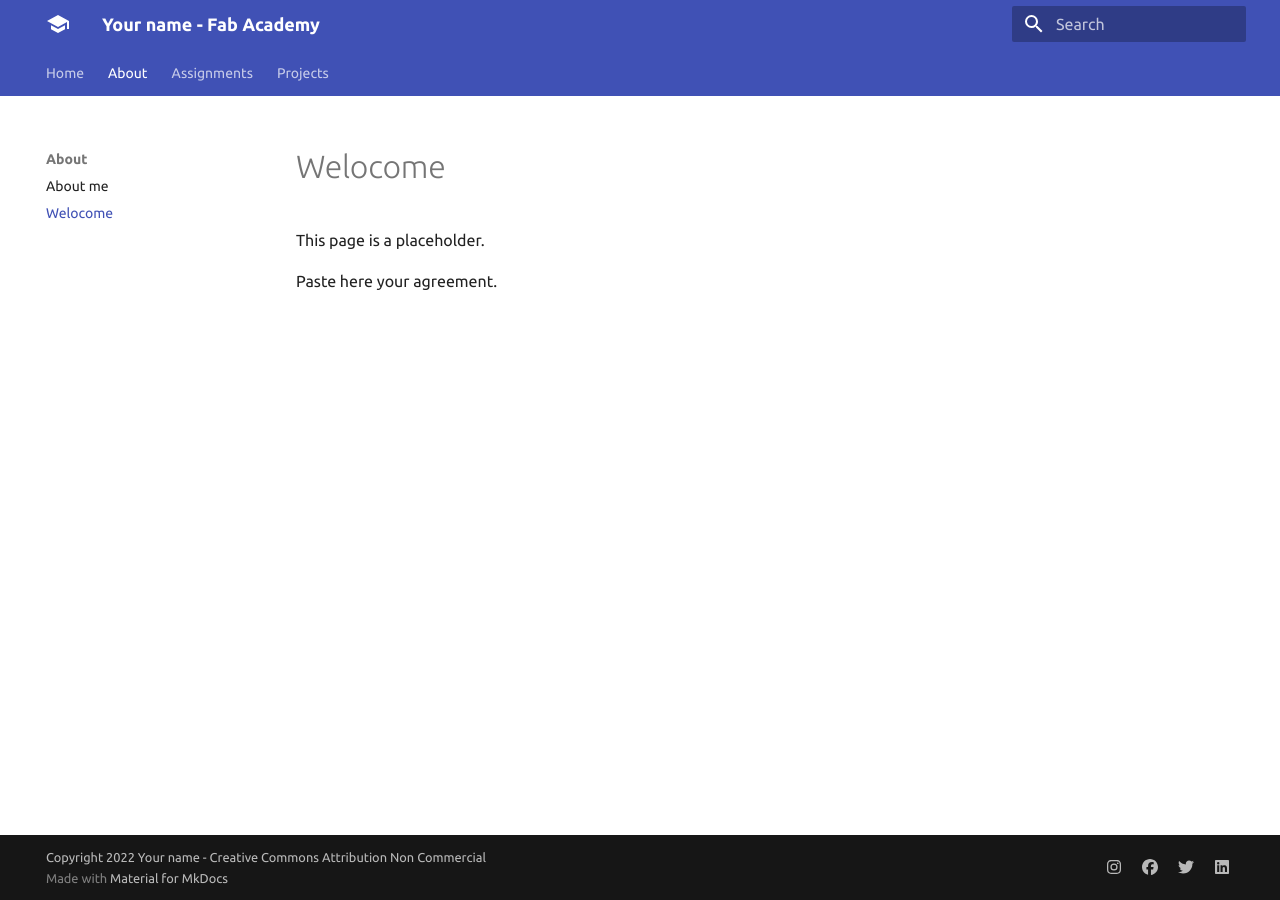
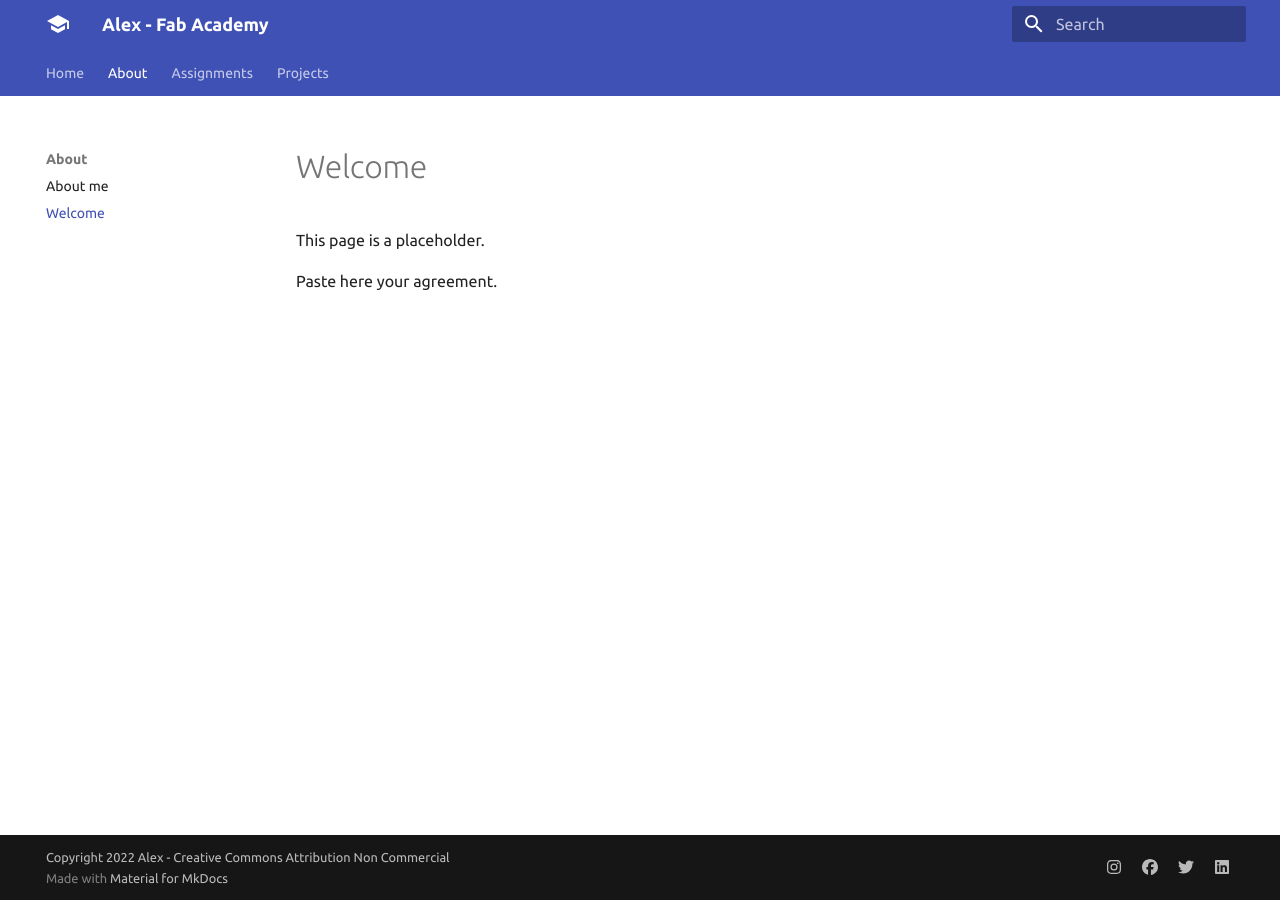
Before and after one commit to alexaghajanyan01/aleks_aghajanyan, an MkDocs documentation site: the page built from docs/about/agreement.md, in a window 1280 px wide. Built offline with MkDocs 1.6.1 and Material for MkDocs 9.7.7, drawn with Linux system fonts in a browser that asks for light colours.

```diff
--- a/docs/about/agreement.md
+++ b/docs/about/agreement.md
@@ -1,4 +1,4 @@
-# Welocome
+# Welcome
 
 This page is a placeholder.
 
--- a/mkdocs.yml
+++ b/mkdocs.yml
@@ -1,8 +1,8 @@
 # Replace the text below to customize your site
-site_name: Your name - Fab Academy
-site_description: Fab Academy documentation site for Your Name
-site_author: Your name
-copyright: Copyright 2022 Your name - Creative Commons Attribution Non Commercial
+site_name: Alex - Fab Academy
+site_description: Fab Academy documentation site for Alex
+site_author: Alex
+copyright: Copyright 2022 Alex - Creative Commons Attribution Non Commercial
 
 site_url: http://fibasile.fabcloud.io/fabacademy-student-template/
 
```
